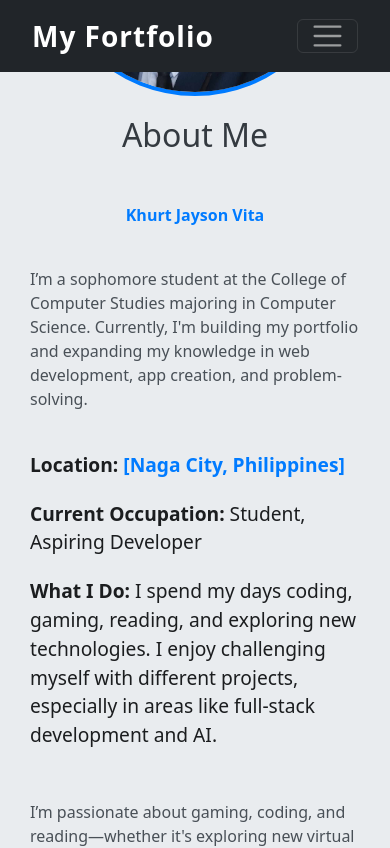
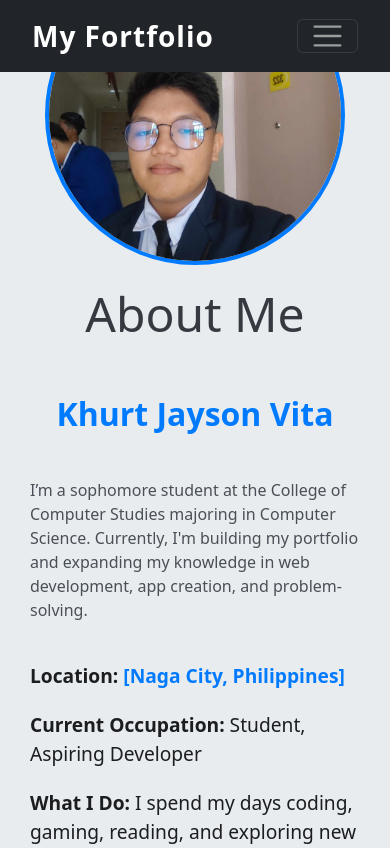
Before and after one commit to kjvits/adetv2, a React (Vite) app: page /about in a window 390 px wide. Shown: the top 848 px of the page. Built offline with nearby package versions, Linux system fonts and the light colour scheme.

Commit message:
final Changes

```diff
--- a/src/Pages/About.css
+++ b/src/Pages/About.css
@@ -121,6 +121,11 @@ h2 {
 
 /* Mobile-Specific Adjustments */
 @media (max-width: 768px) {
+  /* Add padding to top of about-container to avoid overlap with navbar */
+  .about-container {
+    padding-top: 400px; /* Adjust this value based on your navbar height */
+  }
+
   .two-column {
     grid-template-columns: 1fr; /* Single column on smaller screens */
     padding-left: 10px;  /* Add padding to the left for mobile */
@@ -128,11 +133,11 @@ h2 {
   }
 
   h2 {
-    font-size: 2rem;
+    font-size: 3rem;
   }
 
   .intro-text {
-    font-size: 1rem;
+    font-size: 2rem;
   }
 
   .description, .personal-info, .hobbies, .aspiration {
--- a/src/Pages/Home.css
+++ b/src/Pages/Home.css
@@ -98,9 +98,9 @@ p {
 }
 
 /* Mobile-Specific Adjustments */
-@media (max-width: 576px) {
+@media (max-width: 768px) {
   .home-container {
-    padding: 15px; /* Adjusted padding for mobile */
+    padding-top: 400px; /* Adjusted padding for mobile */
     animation: fadeIn 1s ease-out; /* Fade-in animation for mobile */
   }
 
```
